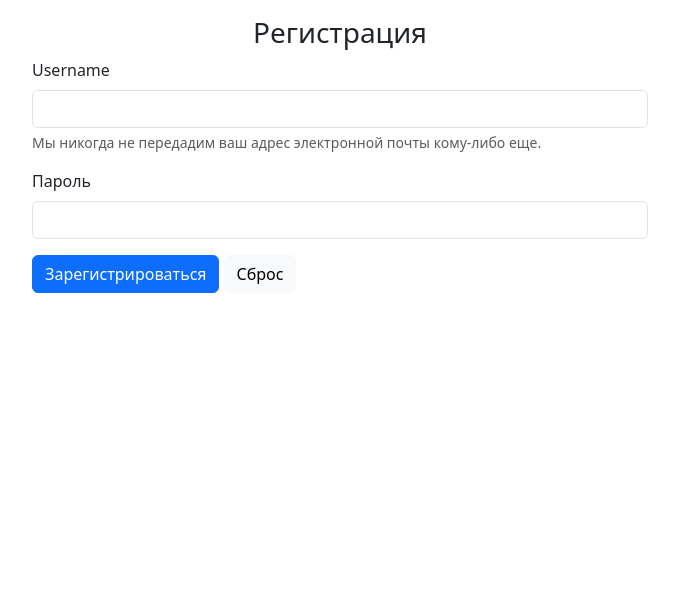
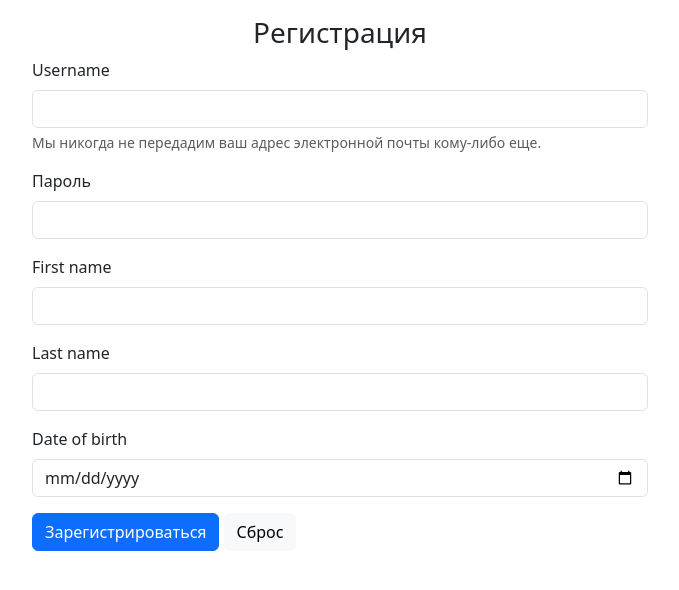
Before and after one commit to hollakz/masterlingua, a PHP site: page /admin/registration.php in a window 1280 px wide. Shown: the top 590 px of the page, without its empty margins (300-979 px from the left). Run offline with PHP 8.4, Linux system fonts and the light colour scheme.

Commit message:
Добавлена таблица со студентами и индексация по student, внесены изменения в registration.php

```diff
--- a/database/migration.php
+++ b/database/migration.php
@@ -9,7 +9,10 @@ try {
         username TEXT UNIQUE ,
         password TEXT,
         level TEXT,
-        role TEXT
+        role TEXT,
+        first_name TEXT,
+        last_name TEXT,
+        date_of_birth TEXT
     )";
     $pdo->exec($sqlCreateTable);
 
--- a/public_html/admin/registration.php
+++ b/public_html/admin/registration.php
@@ -9,17 +9,23 @@ if (($_SERVER['REQUEST_METHOD'] === 'POST') && isset($_POST["register"])) {
 
     $username = mb_substr($_POST['username'] ?? '', 0, 20);
     $password = mb_substr($_POST['password'] ?? '', 0, 10);
+    $first_name = mb_substr($_POST['first_name'] ?? '', 0, 20);
+    $last_name = mb_substr($_POST['last_name'] ?? '', 0, 20);
+    $date_of_birth = mb_substr($_POST['date_of_birth'] ?? '', 0, 20);
 
     if (!empty($username) && !empty($password)) {
 
         try {
 
-            $sqlInsert = "INSERT INTO users (username, password, level, role) VALUES (:username, :password, :level, :role)";
+            $sqlInsert = "INSERT INTO users (username, password, level, role, first_name, last_name, date_of_birth) VALUES (:username, :password, :level, :role, :first_name, :last_name, :date_of_birth)";
             $stmt = $pdo->prepare($sqlInsert);
             $stmt->bindValue(':username', strtolower($username));
             $stmt->bindValue(':password', $password);
             $stmt->bindValue(':level', 'A1');
             $stmt->bindValue(':role', 'student');
+            $stmt->bindValue(':first_name', $first_name);
+            $stmt->bindValue(':last_name', $last_name);
+            $stmt->bindValue(':date_of_birth', $date_of_birth);
             $stmt->execute();
             $registrationMessage = 'Регистрация прошла успешно!';
         } catch (PDOException $e) {
@@ -79,6 +85,21 @@ if (($_SERVER['REQUEST_METHOD'] === 'POST') && isset($_POST["register"])) {
                         <input type="password" class="form-control" id="password" name="password" minlength="1"
                                maxlength="10" required="required">
                     </div>
+                    <div class="mb-3">
+                        <label for="first_name" class="form-label">First name</label>
+                        <input type="text" class="form-control" id="first_name" name="first_name" minlength="1"
+                               maxlength="10" required="required">
+                    </div>
+                    <div class="mb-3">
+                        <label for="last_name" class="form-label">Last name</label>
+                        <input type="text" class="form-control" id="last_name" name="last_name" minlength="1"
+                               maxlength="10" required="required">
+                    </div>
+                    <div class="mb-3">
+                        <label for="date_of_birth" class="form-label">Date of birth</label>
+                        <input type="date" class="form-control" id="date_of_birth" name="date_of_birth" minlength="1"
+                               maxlength="10" required="required">
+                    </div>
                     <button type="submit" class="btn btn-primary" name="register">Зарегистрироваться</button>
                     <a class="btn btn-light inline-block" href="/admin/registration.php" role="button">Сброс</a>
                 </form>
```
Also changed, not shown: public_html/admin/student.php (added, +64 -0 lines).
